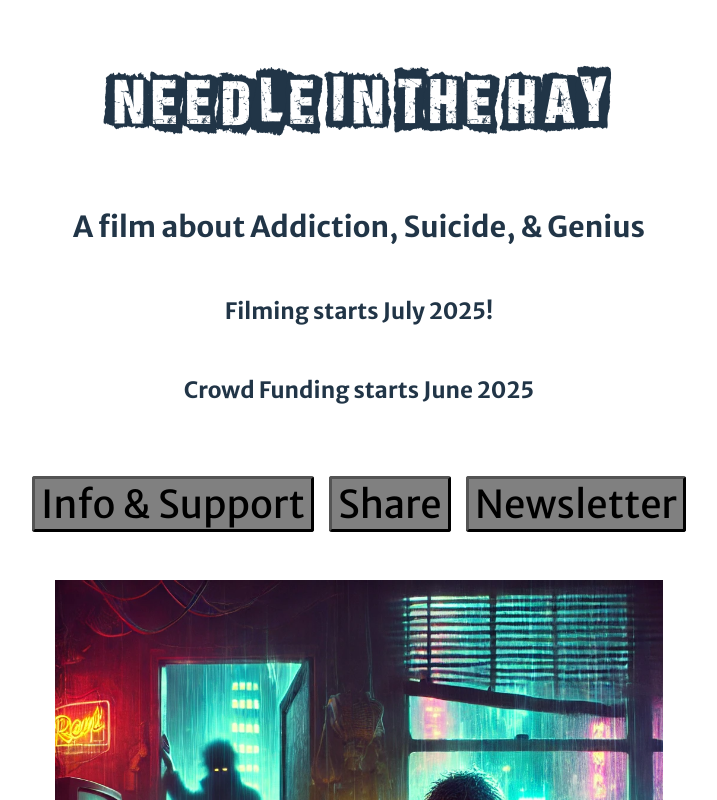
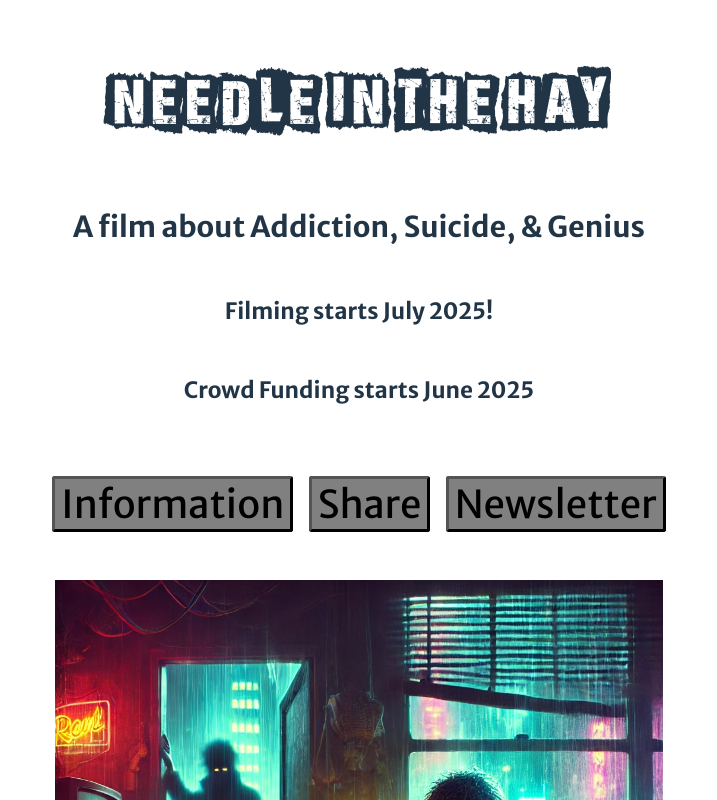
Before and after one commit to billbunkum/needleinthehayfilm, a React (Vite) app: page / in a window 1280 px wide. Shown: the top 800 px of the page, without its empty margins (281-998 px from the left). Built offline with nearby package versions, Linux system fonts and the light colour scheme.

Commit message:
change nav text

```diff
--- a/src/components/_navigation.jsx
+++ b/src/components/_navigation.jsx
@@ -14,7 +14,7 @@ function Navigation() {
 				<li>
 					<a
 						className="button"
-						href="https://seedandspark.com/fund/needle-in-the-hay?token=c0d2cac3031d07d83ccfde4abb6f78da050ad83b808c031bb538173e6b17f6f3#story">Info & Support
+						href="https://seedandspark.com/fund/needle-in-the-hay?token=c0d2cac3031d07d83ccfde4abb6f78da050ad83b808c031bb538173e6b17f6f3#story">Information
 					</a>
 				</li>
 				<li>
```
